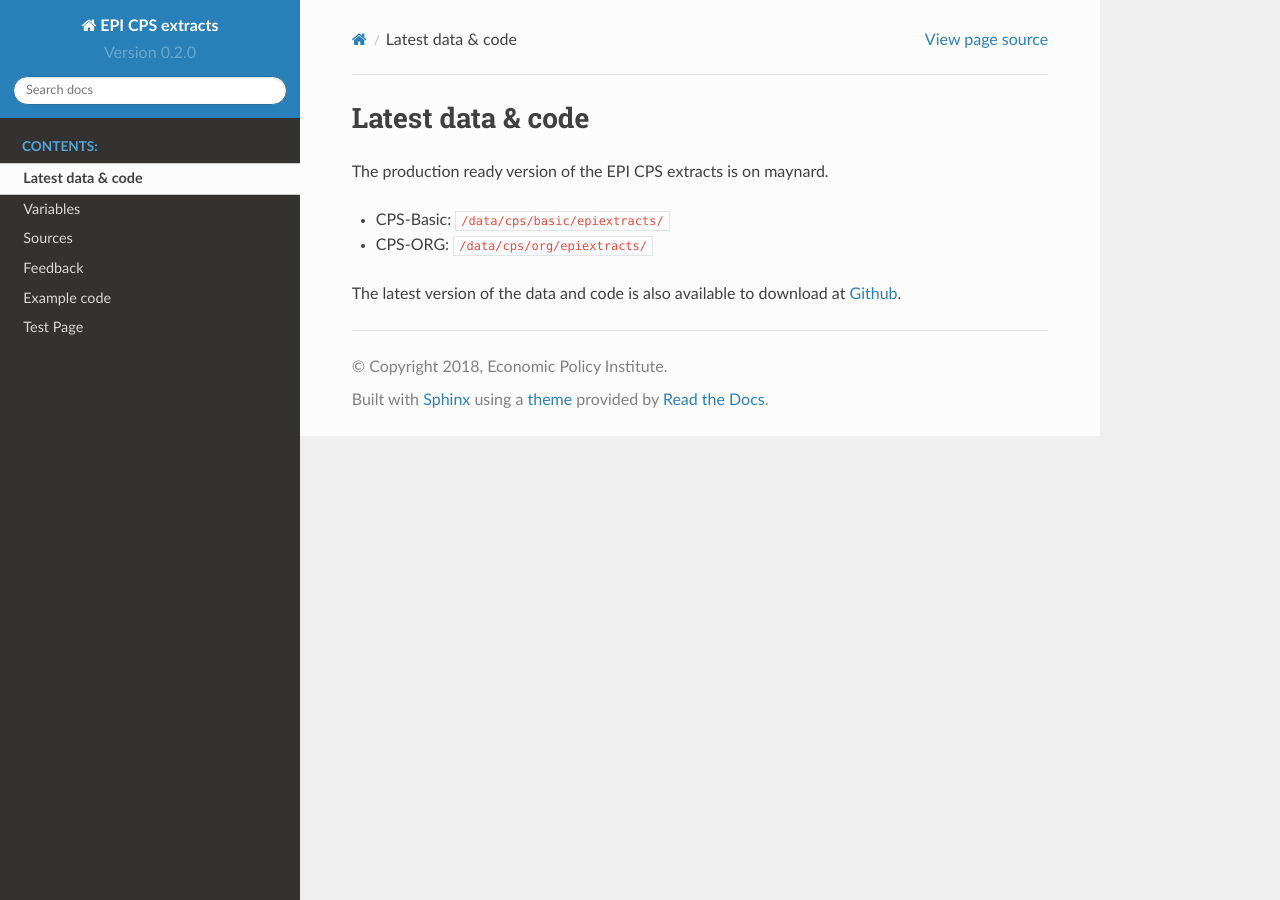
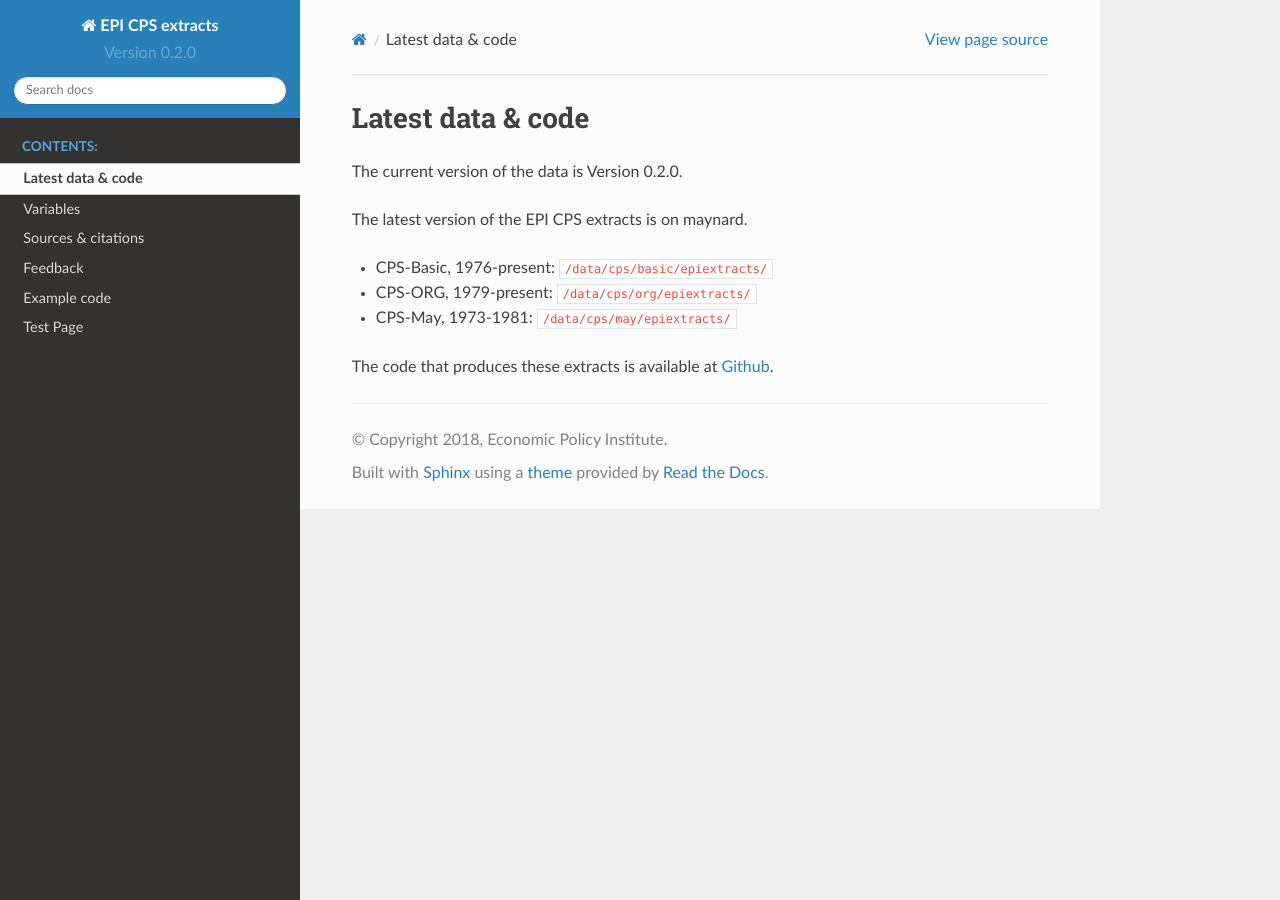
Before and after one commit to Economic/epiextracts, a Sphinx documentation site: the page built from docs/datacode.rst, in a window 1280 px wide. Built offline with Sphinx 7.4.7 and the Read the Docs theme 2.0.0, drawn with Linux system fonts in a browser that asks for light colours; pages that are not in the unit, such as notebooks, are missing from menus.

Commit message:
documentation: clarify sources; update indexes and data/code page

```diff
--- a/docs/datacode.rst
+++ b/docs/datacode.rst
@@ -2,9 +2,12 @@
 Latest data & code
 ===================================
 
-The production ready version of the EPI CPS extracts is on maynard.
+The current version of the data is |release|.
 
-* CPS-Basic: :file:`/data/cps/basic/epiextracts/`
-* CPS-ORG: :file:`/data/cps/org/epiextracts/`
+The latest version of the EPI CPS extracts is on maynard.
 
-The latest version of the data and code is also available to download at `Github <https://github.com/Economic/epiextracts_basicorg/releases/latest>`_.
+* CPS-Basic, 1976-present: :file:`/data/cps/basic/epiextracts/`
+* CPS-ORG, 1979-present: :file:`/data/cps/org/epiextracts/`
+* CPS-May, 1973-1981: :file:`/data/cps/may/epiextracts/`
+
+The code that produces these extracts is available at `Github <https://github.com/Economic/epiextracts_basicorg/releases/latest>`_.
--- a/docs/index.rst
+++ b/docs/index.rst
@@ -10,7 +10,6 @@ This is the documentation for the EPI CPS Extracts, |release|
 	datacode
 	variables/index
 	sources
-	contributions/index
 	issues
 	examples/index
 	test
--- a/docs/variables/index.rst
+++ b/docs/variables/index.rst
@@ -1,5 +1,7 @@
 Variables
 ===================================
+
+The following variables are available in the EPI extracts of the CPS-Basic, CPS-ORG, and CPS-May:
 
 .. toctree::
 	:glob:
```
Also changed, not shown: docs/sources.rst (+9 -9 lines).
